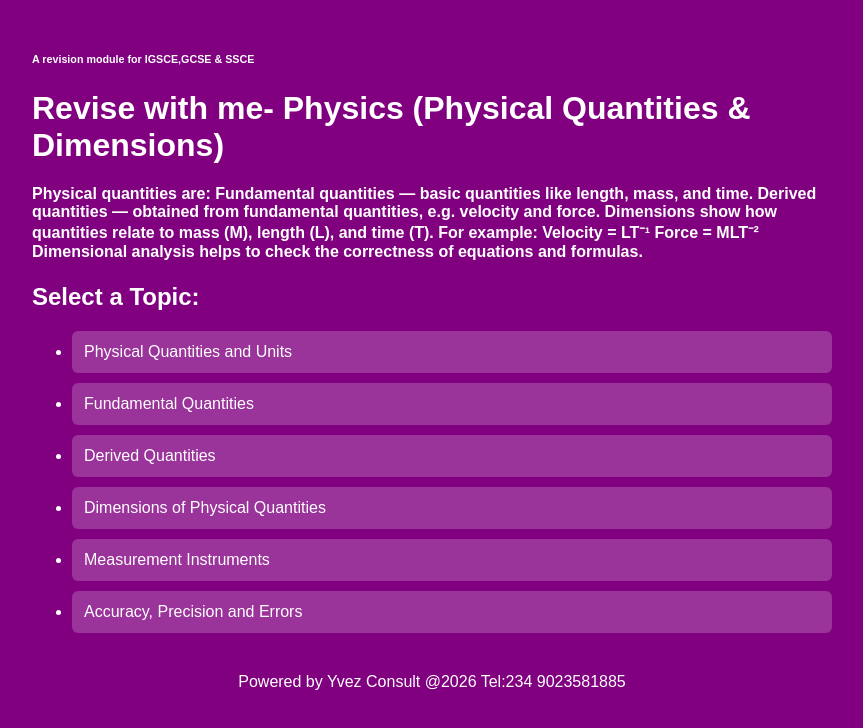
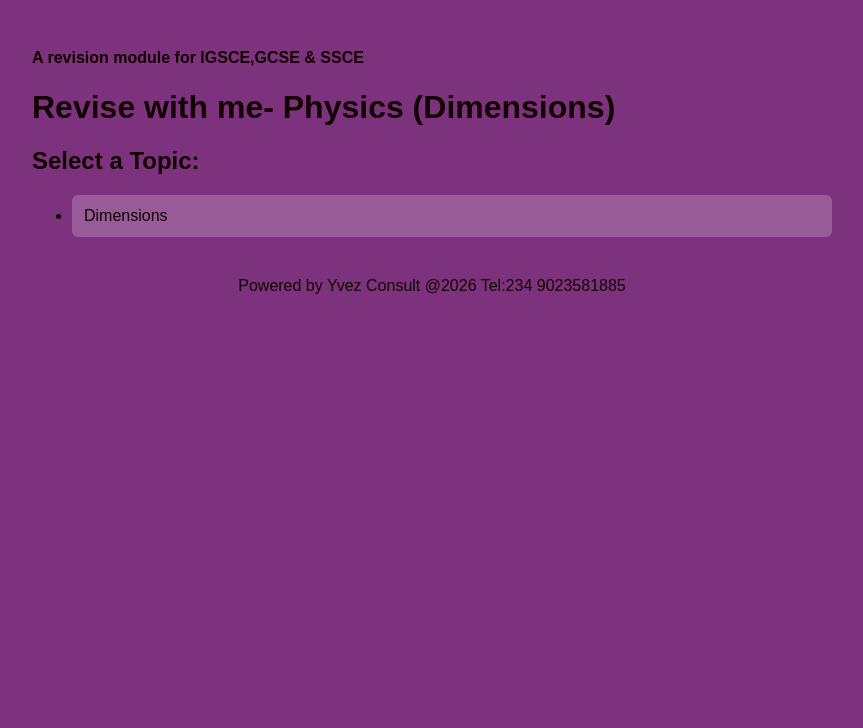
Before and after one commit to yvonneez/chemistry-elect, a React (Vite) app: page / in a window 1280 px wide. Shown: the top 728 px of the page, without its empty margins (208-1071 px from the left). Built offline with nearby package versions, Linux system fonts and the light colour scheme.

Commit message:
dimension

```diff
--- a/src/components/TopicList.jsx
+++ b/src/components/TopicList.jsx
@@ -2,20 +2,9 @@ export default function TopicList({ topics, onStart }) {
   return (
     <div>
 
-      <h6>A revision module for IGSCE,GCSE & SSCE</h6>
-      <h1>Revise with me- Physics (Physical Quantities & Dimensions)</h1>
-      <h4>Physical quantities are:
-
-Fundamental quantities — basic quantities like length, mass, and time.
-Derived quantities — obtained from fundamental quantities, e.g. velocity and force.
-
-Dimensions show how quantities relate to mass (M), length (L), and time (T). For example:
-
-Velocity = LT⁻¹
-Force = MLT⁻²
-
-Dimensional analysis helps to check the correctness of equations and formulas.</h4>
-      <h2>Select a Topic:</h2>
+      <h4>A revision module for IGSCE,GCSE & SSCE</h4>
+      <h1>Revise with me- Physics (Dimensions)</h1>
+           <h2>Select a Topic:</h2>
       <ul className="topic-list">
         {topics.map((topic,i)=>(
           <li key={i} onClick={()=>onStart(topic)}>{topic.title}</li>
--- a/src/data.js
+++ b/src/data.js
@@ -1,81 +1,40 @@
 const topics = [
   {
-    title: "Physical Quantities and Units",
-    summary:
-      "Physical quantities are measurable properties in physics. They are divided into fundamental quantities and derived quantities. Units are standard measurements used to express these quantities. The SI system is the internationally accepted system of units.",
-    questions: [
-      { question: "Which of the following is a physical quantity?", options: ["Beauty", "Mass", "Happiness"], answer: 1 },
-      { question: "The SI unit of length is?", options: ["Kilogram", "Meter", "Second"], answer: 1 },
-      { question: "Which is a derived quantity?", options: ["Time", "Temperature", "Velocity"], answer: 2 },
-      { question: "The SI unit of mass is?", options: ["Gram", "Kilogram", "Newton"], answer: 1 },
-      { question: "Which instrument is used to measure time?", options: ["Thermometer", "Stopwatch", "Meter rule"], answer: 1 }
-    ]
-  },
+  title: "Dimensions",
+  summary:
+    "Dimensions express physical quantities in terms of fundamental quantities such as Mass (M), Length (L), and Time (T). Dimensional formulas help physicists check the correctness of equations, derive relationships between quantities, and convert units. Examples include velocity (LT⁻¹), acceleration (LT⁻²), force (MLT⁻²), and density (ML⁻³).",
 
-  {
-    title: "Fundamental Quantities",
-    summary:
-      "Fundamental quantities are basic physical quantities that cannot be derived from others. They include length, mass, time, electric current, temperature, amount of substance, and luminous intensity.",
-    questions: [
-      { question: "Which of these is a fundamental quantity?", options: ["Force", "Density", "Mass"], answer: 2 },
-      { question: "The SI unit of temperature is?", options: ["Kelvin", "Celsius", "Fahrenheit"], answer: 0 },
-      { question: "Electric current is measured in?", options: ["Ampere", "Volt", "Ohm"], answer: 0 },
-      { question: "Which quantity is measured in mole?", options: ["Length", "Amount of substance", "Mass"], answer: 1 },
-      { question: "Luminous intensity is measured in?", options: ["Candela", "Newton", "Joule"], answer: 0 }
-    ]
-  },
+  questions: [
+    { question: "What is a dimension?", options: ["A measuring instrument", "A way of expressing a physical quantity in terms of base quantities", "A unit of measurement"], answer: 1 },
 
-  {
-    title: "Derived Quantities",
-    summary:
-      "Derived quantities are obtained from combinations of fundamental quantities. Examples include velocity, force, density, pressure, and energy. Their units are derived from SI base units.",
-    questions: [
-      { question: "Velocity is derived from?", options: ["Length and time", "Mass and time", "Current and temperature"], answer: 0 },
-      { question: "The SI unit of force is?", options: ["Joule", "Newton", "Pascal"], answer: 1 },
-      { question: "Density is defined as?", options: ["Mass × volume", "Mass ÷ volume", "Volume ÷ mass"], answer: 1 },
-      { question: "Pressure is measured in?", options: ["Newton", "Pascal", "Watt"], answer: 1 },
-      { question: "Energy is measured in?", options: ["Joule", "Ampere", "Meter"], answer: 0 }
-    ]
-  },
+    { question: "Which of the following is a fundamental quantity?", options: ["Velocity", "Force", "Length"], answer: 2 },
 
-  {
-    title: "Dimensions of Physical Quantities",
-    summary:
-      "Dimensions show how physical quantities relate to fundamental quantities such as mass, length, and time. Dimensional formulas are used to check equations and derive relationships between physical quantities.",
-    questions: [
-      { question: "The dimension of velocity is?", options: ["LT⁻¹", "MLT⁻²", "L²T⁻¹"], answer: 0 },
-      { question: "Force has the dimension?", options: ["MLT⁻²", "ML²T⁻²", "LT⁻¹"], answer: 0 },
-      { question: "The dimension of density is?", options: ["ML⁻³", "ML³", "M⁻¹L³"], answer: 0 },
-      { question: "Pressure has the dimension?", options: ["ML⁻¹T⁻²", "MLT⁻²", "ML²T⁻²"], answer: 0 },
-      { question: "Dimensional analysis is used to?", options: ["Measure temperature", "Check correctness of equations", "Measure pressure"], answer: 1 }
-    ]
-  },
+    { question: "The dimensional formula for velocity is?", options: ["LT⁻¹", "LT⁻²", "MLT⁻²"], answer: 0 },
 
-  {
-    title: "Measurement Instruments",
-    summary:
-      "Different instruments are used to measure physical quantities accurately. Examples include meter rule, vernier calipers, micrometer screw gauge, stopwatch, thermometer, and balance.",
-    questions: [
-      { question: "Which instrument measures length accurately?", options: ["Thermometer", "Meter rule", "Balance"], answer: 1 },
-      { question: "Vernier calipers are used to measure?", options: ["Temperature", "Small lengths", "Time"], answer: 1 },
-      { question: "Which instrument measures mass?", options: ["Balance", "Stopwatch", "Ammeter"], answer: 0 },
-      { question: "Temperature is measured using?", options: ["Thermometer", "Barometer", "Voltmeter"], answer: 0 },
-      { question: "Micrometer screw gauge measures?", options: ["Very small thickness", "Current", "Pressure"], answer: 0 }
-    ]
-  },
+    { question: "The dimensional formula for acceleration is?", options: ["LT⁻²", "LT⁻¹", "MLT⁻²"], answer: 0 },
 
-  {
-    title: "Accuracy, Precision and Errors",
-    summary:
-      "Accuracy refers to how close a measurement is to the true value, while precision refers to consistency in repeated measurements. Errors may occur due to faulty instruments, wrong readings, or human mistakes.",
-    questions: [
-      { question: "Accuracy means?", options: ["Consistency", "Closeness to true value", "Random reading"], answer: 1 },
-      { question: "Precision refers to?", options: ["Correct unit", "Repeated consistency", "Large error"], answer: 1 },
-      { question: "An example of instrumental error is?", options: ["Parallax error", "Faulty thermometer", "Wrong calculation"], answer: 1 },
-      { question: "Parallax error occurs when?", options: ["Reading at wrong angle", "Instrument is broken", "Object is hot"], answer: 0 },
-      { question: "Repeated measurements help to?", options: ["Increase error", "Improve reliability", "Reduce units"], answer: 1 }
-    ]
-  }
+    { question: "Which quantity has the dimension MLT⁻²?", options: ["Energy", "Force", "Pressure"], answer: 1 },
+
+    { question: "The dimensional formula for momentum is?", options: ["MLT⁻¹", "ML²T⁻²", "ML⁻¹T⁻²"], answer: 0 },
+
+    { question: "The dimension of density is?", options: ["ML⁻³", "ML³", "M⁻¹L³"], answer: 0 },
+
+    { question: "Pressure has the dimension?", options: ["ML⁻¹T⁻²", "MLT⁻²", "ML²T⁻²"], answer: 0 },
+
+    { question: "The dimensional formula for work done is?", options: ["ML²T⁻²", "MLT⁻²", "ML²T⁻³"], answer: 0 },
+
+    { question: "Power has the dimension?", options: ["ML²T⁻²", "ML²T⁻³", "MLT⁻²"], answer: 1 },
+
+    { question: "Which quantity has the same dimensions as pressure?", options: ["Stress", "Energy", "Momentum"], answer: 0 },
+
+    { question: "Which of the following is dimensionless?", options: ["Relative density", "Force", "Power"], answer: 0 },
+
+    { question: "The dimensional formula for kinetic energy is?", options: ["ML²T⁻²", "MLT⁻²", "ML²T⁻³"], answer: 0 },
+
+    { question: "Dimensional analysis is mainly used to?", options: ["Measure mass", "Check correctness of equations", "Measure temperature"], answer: 1 },
+
+    { question: "The dimensional formula for force divided by area gives?", options: ["Pressure", "Power", "Momentum"], answer: 0 }
+  ]
+},
 ];
-
 export default topics;
--- a/src/styles.css
+++ b/src/styles.css
@@ -1,4 +1,4 @@
-body{background:purple;color:white;font-family:Arial;padding:20px;} .container{max-width:800px;margin:auto;} .topic-list li{padding:12px;background:#ffffff33;margin:10px 0;border-radius:6px;cursor:pointer;} button{padding:10px 20px;margin-top:15px;border-radius:6px;} .question-box{background:#ffffff22;padding:15px;margin:10px 0;border-radius:6px;} .correct{color:#00ff00;font-weight:bold;} .wrong{color:#ff3333;font-weight:bold;} footer{text-align:center;margin-top:40px;} input[type="radio"] {
+body{background:rgb(125, 50, 125);color:rgb(19, 2, 2);font-family:Arial;padding:20px;} .container{max-width:800px;margin:auto;} .topic-list li{padding:12px;background:#ffffff33;margin:10px 0;border-radius:6px;cursor:pointer;} button{padding:10px 20px;margin-top:15px;border-radius:6px;} .question-box{background:#ffffff22;padding:15px;margin:10px 0;border-radius:6px;} .correct{color:#00ff00;font-weight:bold;} .wrong{color:#ff3333;font-weight:bold;} footer{text-align:center;margin-top:40px;} input[type="radio"] {
   -ms-transform: scale(1.5); /* IE 9 */
   -webkit-transform: scale(1.5); /* Chrome, Safari, Opera */
   transform: scale(1.5);
```
